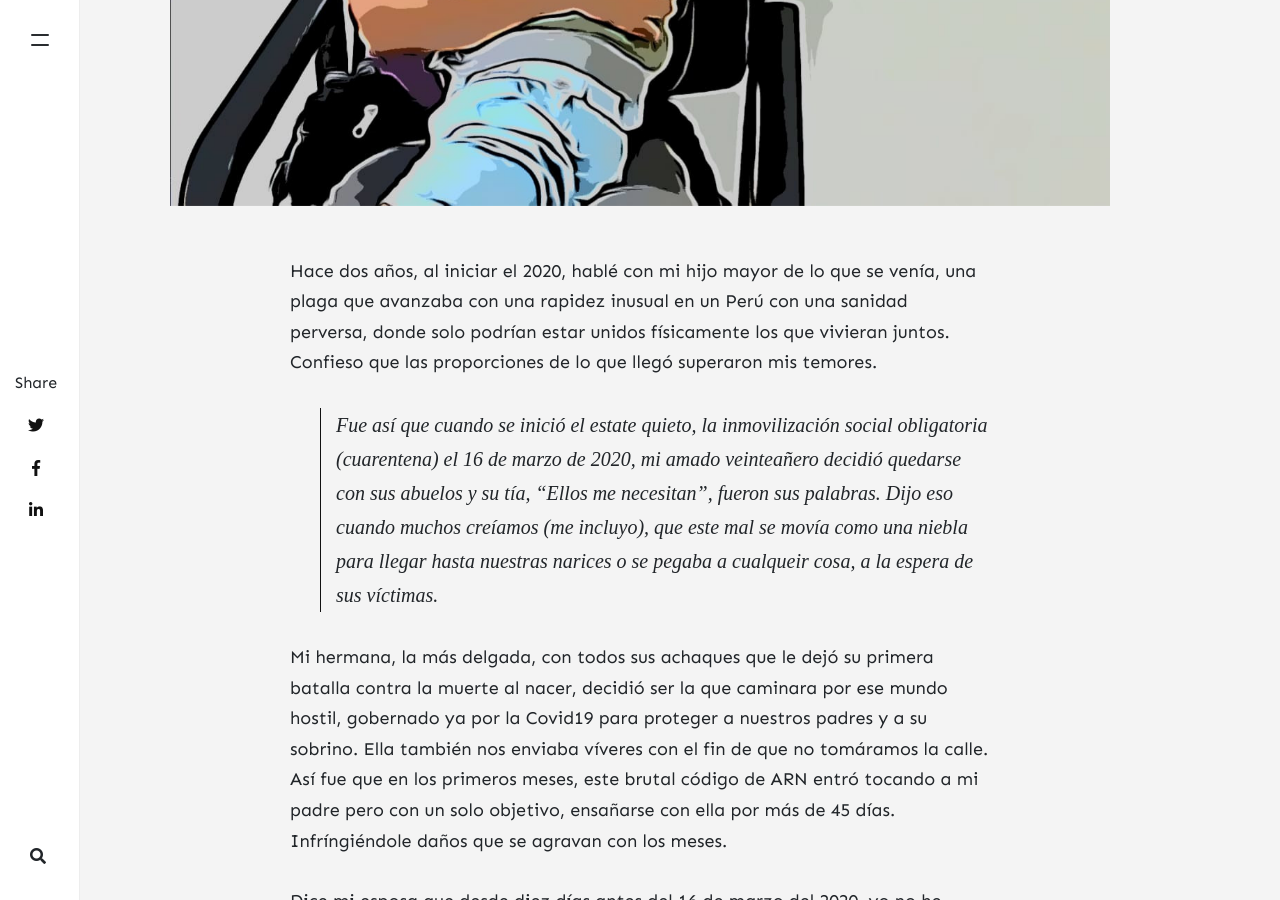
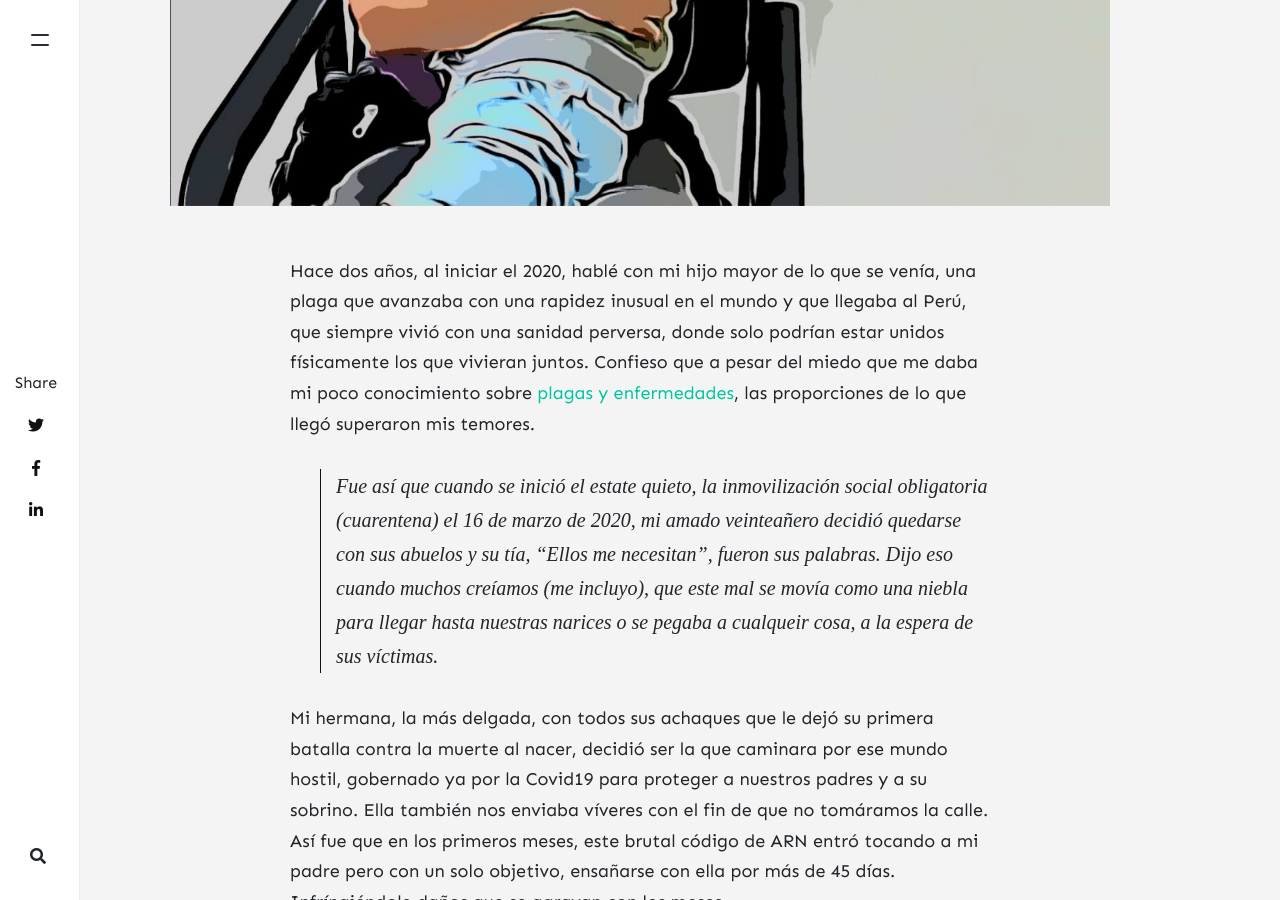
Before and after one commit to kanancho/unpardelineas, a Jekyll site: the page built from _posts/2022-01-12-la-toxica-nos-acosa.md, in a window 1280 px wide and 900 px high, scrolled down 767 px. Built offline with Jekyll 4.4.1, drawn with Linux system fonts in a browser that asks for light colours; nearby versions of some CDN libraries; comment, search, counter and statistics services are not loaded.

Commit message:
Update 2022-01-12-la-toxica-nos-acosa.md

```diff
--- a/_posts/2022-01-12-la-toxica-nos-acosa.md
+++ b/_posts/2022-01-12-la-toxica-nos-acosa.md
@@ -6,7 +6,7 @@
 image: assets/images/9.jpg
 ---
 
-Hace dos años, al iniciar el 2020, hablé con mi hijo mayor de lo que se venía, una plaga que avanzaba con una rapidez inusual en un Perú con una sanidad perversa, donde solo podrían estar unidos físicamente los que vivieran juntos. Confieso que las proporciones de lo que llegó superaron mis temores.
+Hace dos años, al iniciar el 2020, hablé con mi hijo mayor de lo que se venía, una plaga que avanzaba con una rapidez inusual en el mundo y que llegaba al Perú, que siempre vivió con una sanidad perversa, donde solo podrían estar unidos físicamente los que vivieran juntos. Confieso que a pesar del miedo que me daba mi poco conocimiento sobre [plagas y enfermedades](https://www.hernangarciaval.com/), las proporciones de lo que llegó superaron mis temores.
 
 > Fue así que cuando se inició el estate quieto, la inmovilización social obligatoria (cuarentena) el 16 de marzo de 2020, mi amado veinteañero decidió quedarse con sus abuelos y su tía, "Ellos me necesitan", fueron sus palabras. Dijo eso cuando muchos creíamos (me incluyo), que este mal se movía como una niebla para llegar hasta nuestras narices o se pegaba a cualqueir cosa, a la espera de sus víctimas.
 
```
